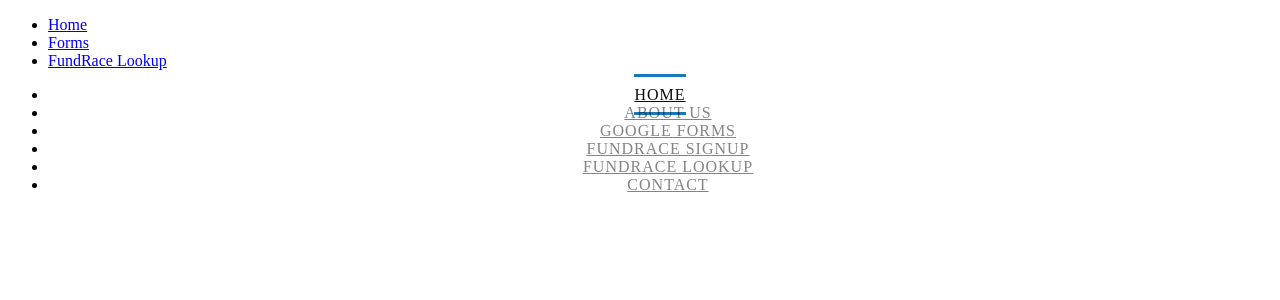
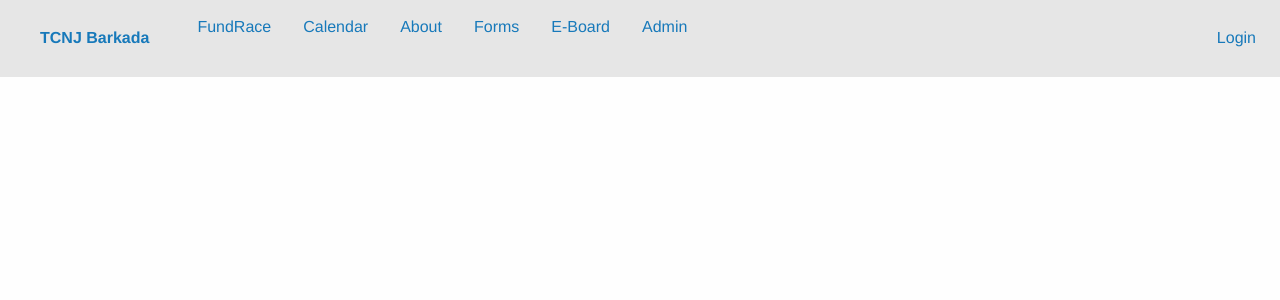
Before and after one commit to oleynes/FundRFID, a Django app: page /about/ in a window 1280 px wide. Shown: the top 300 px of the page. Run offline with Django 3.2, Linux system fonts and the light colour scheme; a user stored in the database is signed in; some libraries are stand-ins or nearby versions.

Commit message:
added navigation

```diff
--- a/FundRFID/templates/core/base.html
+++ b/FundRFID/templates/core/base.html
@@ -4,35 +4,39 @@
     <meta charset="UTF-8">
     <title>TCNJ Barkada | {% block title %}{% endblock %}</title>
     {% load static %}
-    <link rel="stylesheet" type="text/css" href="https://cdnjs.cloudflare.com/ajax/libs/foundation/6.6.3/js/foundation.min.js">
+    <link rel="stylesheet" href="https://cdn.jsdelivr.net/npm/foundation-sites@6.6.3/dist/css/foundation.min.css" integrity="sha256-ogmFxjqiTMnZhxCqVmcqTvjfe1Y/ec4WaRj/aQPvn+I=" crossorigin="anonymous">
     <link rel="stylesheet" type="text/css" href="../../static/application.css">
     {% block head %}{% endblock %}
 </head>
-<nav>
-    <ul class="navlist">
-        <li><a href="/" class="navitem">Home</a></li>
-        <li><a href="/forms/" class="navitem">Forms</a></li>
-        {% if not user.is_authenticated %}
-        <li><a href="/fundrace/register/" class="navitem">FundRace Signup</a></li>
-        {% endif %}
-        <li><a href="/fundrace/lookup/" class="navitem">FundRace Lookup</a></li>
-        {% block nav %}
-        {% endblock %}
-    </ul>
-</nav>
+
 <body class="main">
+<div class="top-bar">
+    <div class="top-bar-left">
+        <ul class="menu">
+            <li class="menu-text"><a href="/" class="title">TCNJ Barkada</a></li>
+            <li><a href="fundrace/" class="border-yellow">FundRace</a></li>
+            <li><a href="events/" class="border-blue">Calendar</a></li>
+            <li><a href="about/" class="border-red">About</a></li>
+            <li><a href="forms/" class="border-yellow">Forms</a></li>
+            <li><a href="about/eboard/" class="border-blue">E-Board</a></li>
+            {% if user.is_superuser %}
+            <li><a href="admin/" class="border-red">Admin</a></li>
+            {% endif %}
+            {% block nav_left %}
+            {% endblock %}
+        </ul>
+    </div>
+    <div class="top-bar-right">
+        <ul class="menu">
+            <li><a href="admin/">Login</a></li>
+            {% block nav_right %}
+            {% endblock %}
+        </ul>
+    </div>
+</div>
 
 {% block body %}
 {% endblock %}
 
 </body>
 </html>
-
-<ul class="menu menu-hover-lines">
-  <li class="active"><a href="/">Home</a></li>
-  <li><a href="home/about/">About Us</a></li>
-  <li><a href="forms/">Google Forms</a></li>
-  <li><a href="fundrace/register/">FundRace Signup</a></li>
-  <li><a href="fundrace/lookup/">FundRace Lookup</a></li>
-  <li><a href="#">Contact</a></li>
-</ul>
```
